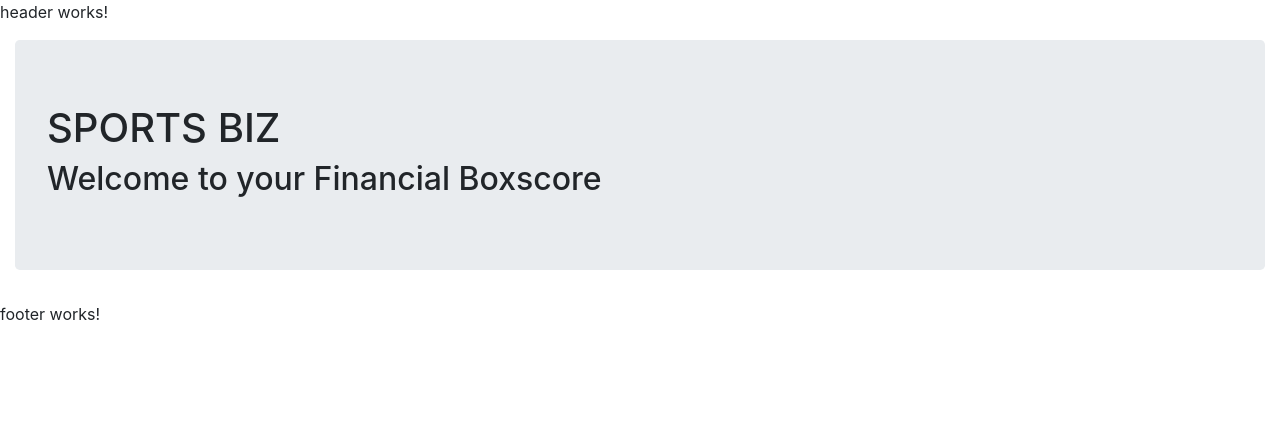
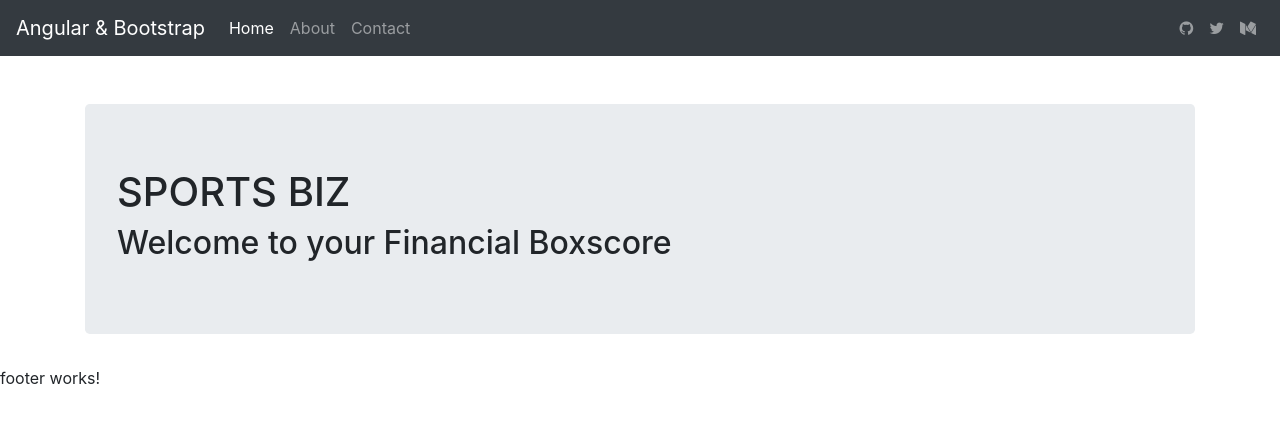
Before and after one commit to cnov20/SportsBiz-UI-MVP, an Angular app in the folder financial-dashboard-UI/: page / in a window 1280 px wide. Shown: the top 422 px of the page. Built offline with nearby package versions, Linux system fonts and the light colour scheme.

Commit message:
Added font awesome dependencies, now working properly. And implemented header component layout. Modified container classtype in app(root) module template

```diff
--- a/financial-dashboard-UI/angular.json
+++ b/financial-dashboard-UI/angular.json
@@ -24,7 +24,8 @@
             ],
             "styles": [
               "src/styles.css",
-              "./node_modules/bootstrap/dist/css/bootstrap.min.css"
+              "./node_modules/bootstrap/dist/css/bootstrap.min.css",
+              "./node_modules/font-awesome/css/font-awesome.css"
             ],
             "scripts": [
               "./node_modules/jquery/dist/jquery.min.js",
--- a/financial-dashboard-UI/package.json
+++ b/financial-dashboard-UI/package.json
@@ -22,6 +22,7 @@
     "@angular/router": "^6.0.0",
     "bootstrap": "^4.1.1",
     "core-js": "^2.5.4",
+    "font-awesome": "^4.7.0",
     "jquery": "^3.3.1",
     "popper.js": "^1.14.3",
     "rxjs": "^6.0.0",
--- a/financial-dashboard-UI/src/app/app.component.html
+++ b/financial-dashboard-UI/src/app/app.component.html
@@ -1,5 +1,5 @@
 <app-layout>
-  <div class="container-fluid">
+  <div class="container">
     <div class="jumbotron">
       <h1>{{ title }}</h1>
       <router-outlet></router-outlet>
--- a/financial-dashboard-UI/src/app/ui/header/header.component.html
+++ b/financial-dashboard-UI/src/app/ui/header/header.component.html
@@ -1,3 +1,23 @@
-<p>
-  header works!
-</p>
+<nav class="navbar navbar-dark bg-dark mb-5">
+  <a class="navbar-brand" href="/">Angular & Bootstrap</a>
+  <div class="navbar-expand mr-auto">
+    <div class="navbar-nav">
+      <a class="nav-item nav-link active" routerLink="">Home</a>
+      <a class="nav-item nav-link" href="#">About</a>
+      <a class="nav-item nav-link" href="#">Contact</a>
+    </div>
+  </div>
+  <div class="navbar-expand ml-auto navbar-nav">
+    <div class="navbar-nav">
+      <a class="nav-item nav-link" href="https://github.com/beeman" target="_blank">
+        <i class="fa fa-github"></i>
+      </a>
+      <a class="nav-item nav-link" href="https://twitter.com/beeman_nl" target="_blank">
+        <i class="fa fa-twitter"></i>
+      </a>
+      <a class="nav-item nav-link" href="https://medium.com/@beeman" target="_blank">
+        <i class="fa fa-medium"></i>
+      </a>
+    </div>
+  </div>
+</nav>
```
Also changed, not shown: 1 other file (tests, documents, lock files or other folders).
